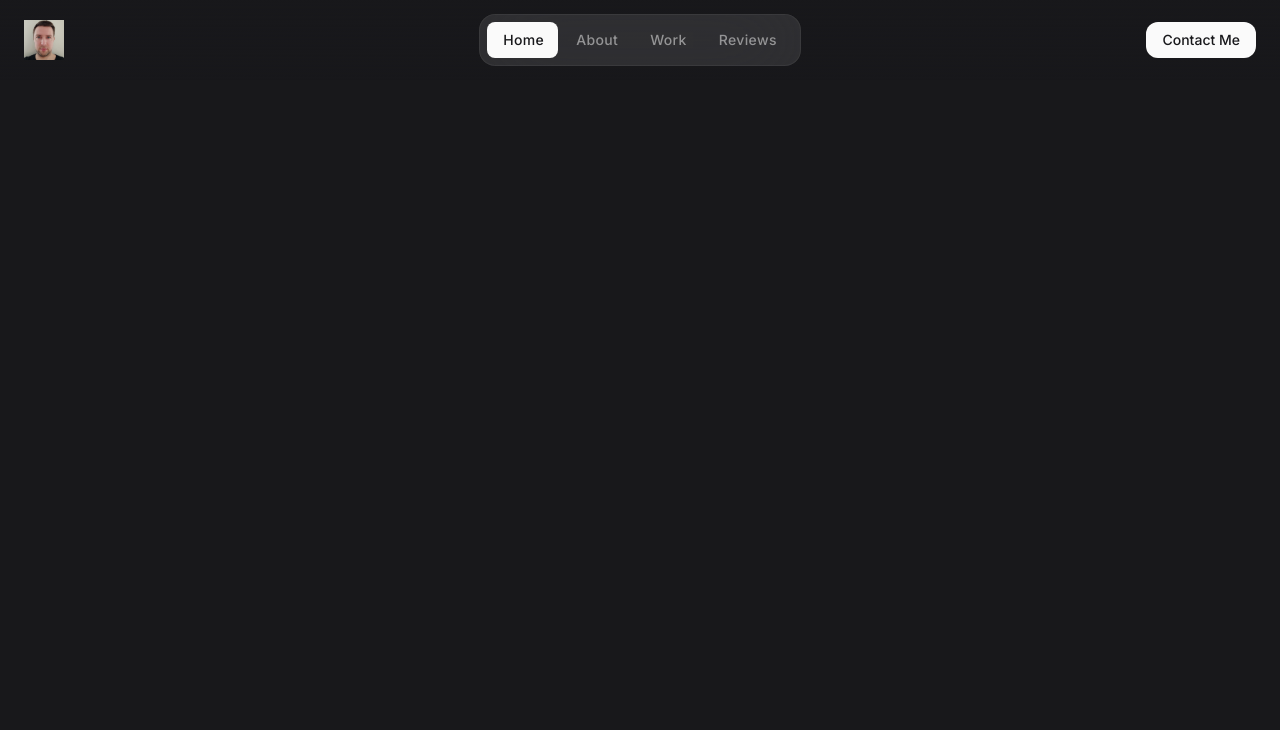
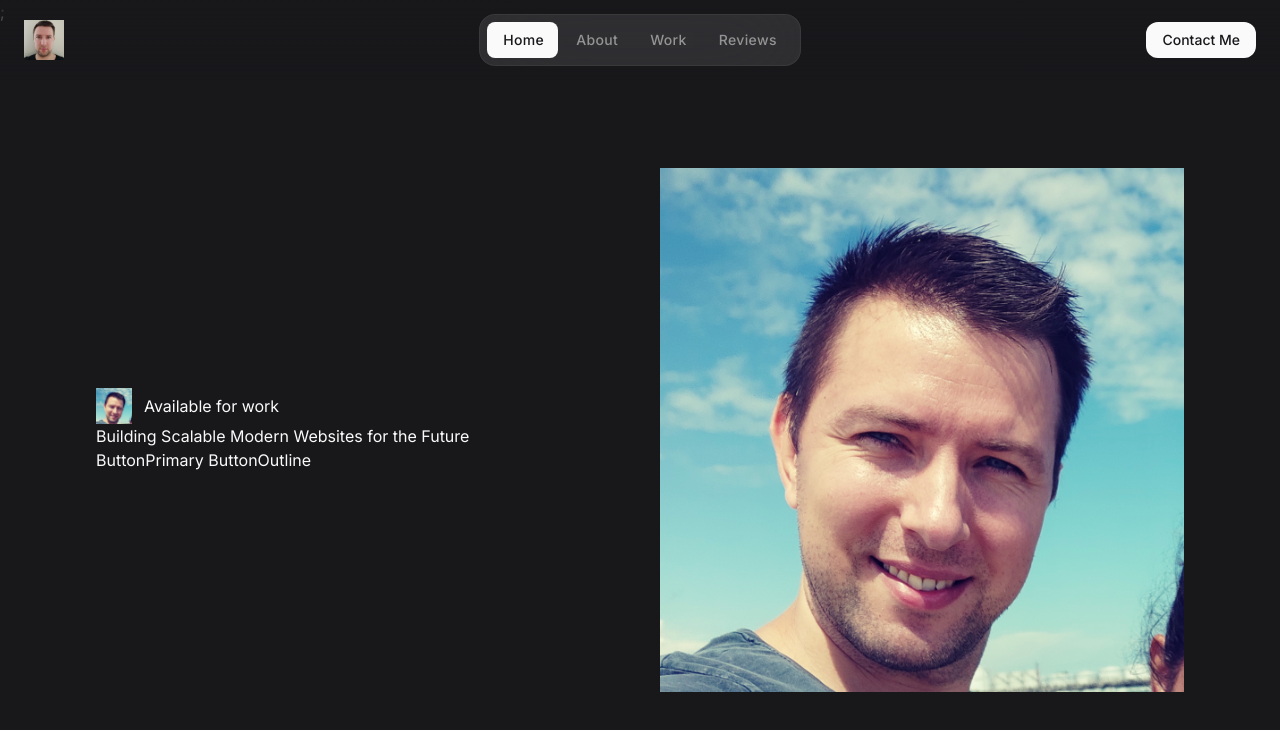
Before and after one commit to dgenutis/portfolio-template2, a React (Vite) app: page / in a window 1280 px wide. Shown: the top 730 px of the page. Built offline with nearby package versions, Linux system fonts and the light colour scheme.

Commit message:
hero started

```diff
--- a/src/App.jsx
+++ b/src/App.jsx
@@ -3,19 +3,22 @@
  * @license Apache-2.0
  */
 
-
 /**
  * Components
  */
 
-
-import Header from './components/Header'
+import Header from "./components/Header";
+import Hero from "./components/Hero";
 
 const App = () => {
-    return (
-        <Header />
-    )
-}
+  return (
+    <>
+      <Header />;
+      <main>
+        <Hero />
+      </main>
+    </>
+  );
+};
 
-
-export default App
+export default App;
--- /dev/null
+++ b/src/components/Hero.jsx
@@ -0,0 +1,61 @@
+/**
+ * @copyright 2024 Dainius Genutis
+ * @license Apache-2.0
+ */
+
+
+
+const Hero = () => {
+  return (
+    <section
+    id="home"
+    className="pt-28 lg:pt-36"
+    >
+
+      <div className="container items-center lg:grid lg:grid-cols-2 lg:gap-10">
+        <div>
+          <div className="flex items-center gap-3">
+            <figure className="img-box w-9 h-9 rounded-lg">
+              <img
+                src="/2.jpg"
+                width={40}
+                height={40}
+                alt="Dainius Genutis portrait"
+                className="img-cover"
+              />
+            </figure>
+
+            <div className="">
+              <span className="">
+                <span className=""></span>
+              </span>
+              Available for work
+            </div>
+          </div>
+          <h2 className="">Building Scalable Modern Websites for the Future</h2>
+          <div className="">
+              ButtonPrimary
+
+              ButtonOutline
+
+          </div>
+        </div>
+
+        <div className="">
+          <figure className="">
+            <img
+            src="/2.jpg"
+            width={656}
+            height={800}
+            alt="Dainius Genutis"
+            className="w-full"
+
+            />
+          </figure>
+        </div>
+      </div>
+    </section>
+  );
+};
+
+export default Hero;
--- a/src/index.css
+++ b/src/index.css
@@ -25,6 +25,13 @@ body {
     @apply w-[1em] h-[1em] overflow-hidden;
     font-variation-settings: "FILL" 0, "wghy" 400, "GRAD" 0, "opsz" 24;
 }
+
+
+.container {
+    @apply px-4 mx-auto lg:px-8 xl:max-w-6xl
+}
+
+
 
 /* ---------------------------------- *\
 * COMPONENTS
```
